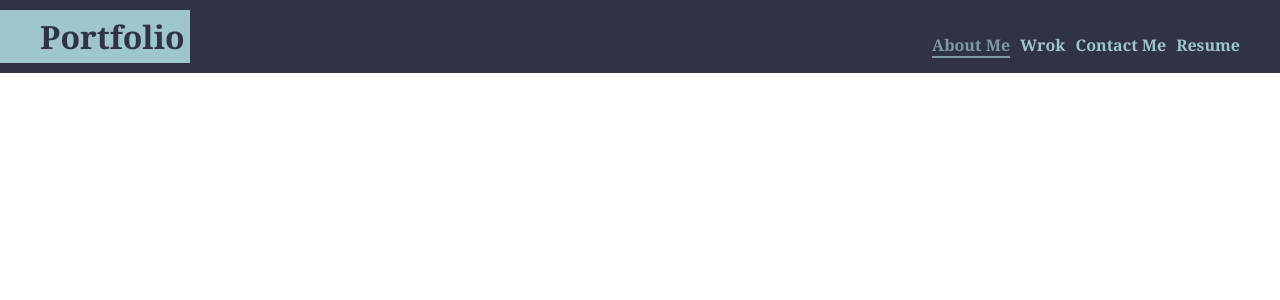
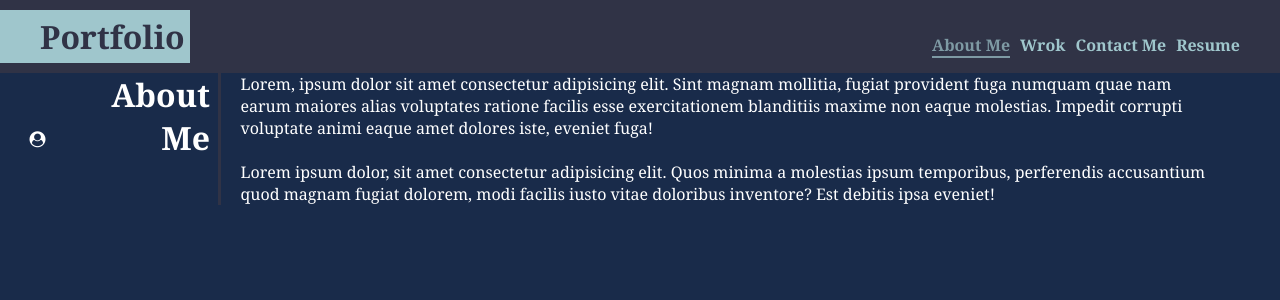
Before and after one commit to a-taghva/react-portfolio, a React (Create React App) app: page / in a window 1280 px wide. Shown: the top 300 px of the page. Built offline with nearby package versions, Linux system fonts and the light colour scheme.

Commit message:
about me section

```diff
--- a/public/index.html
+++ b/public/index.html
@@ -5,6 +5,7 @@
     <meta name="viewport" content="width=device-width, initial-scale=1" />
     <meta name="theme-color" content="#000000" />
     <title>React Portfolio</title>
+    <link rel="stylesheet" href="https://cdnjs.cloudflare.com/ajax/libs/font-awesome/4.7.0/css/font-awesome.min.css">
   </head>
   <body>
     <noscript>You need to enable JavaScript to run this app.</noscript>
--- a/src/App.css
+++ b/src/App.css
@@ -7,6 +7,7 @@
 :root {
   --primary-color: rgb(48, 51, 70);
   --secondary-color: rgb(159, 198, 204);
+  --ternary-color: rgb(25, 43, 74);
 }
 
 html {
@@ -15,6 +16,8 @@ html {
 
 body {
   font-family: Georgia, 'Times New Roman', Times, serif;
+  background-color: var(--ternary-color);
+  color: white;
 }
 
 /* apply styles to header */
--- a/src/App.js
+++ b/src/App.js
@@ -1,10 +1,14 @@
 import React from 'react';
 import Nav from './components/Nav'
+import About from './components/About'
 import './App.css';
 
 function App() {
   return (
-    <Nav />
+    <>
+      <Nav />
+      <About />
+    </>
   );
 }
 
--- /dev/null
+++ b/src/components/About/index.js
@@ -0,0 +1,28 @@
+import React from 'react';
+
+function About() {
+  return(
+    <section id="about-me">
+      <i class="fa fa-user-circle"></i>
+      <h2 class="section-title">About Me</h2>
+      <div>
+          <p>
+              Lorem, ipsum dolor sit amet consectetur adipisicing elit.
+              Sint magnam mollitia, fugiat provident fuga numquam quae nam
+              earum maiores alias voluptates ratione facilis esse exercitationem
+              blanditiis maxime non eaque molestias. Impedit corrupti voluptate
+              animi eaque amet dolores iste, eveniet fuga!
+          </p>
+          <br />
+          <p>
+              Lorem ipsum dolor, sit amet consectetur adipisicing elit.
+              Quos minima a molestias ipsum temporibus, perferendis accusantium
+              quod magnam fugiat dolorem, modi facilis iusto vitae doloribus inventore?
+              Est debitis ipsa eveniet!
+          </p>
+      </div>
+    </section>
+  );
+}
+
+export default About;
```
